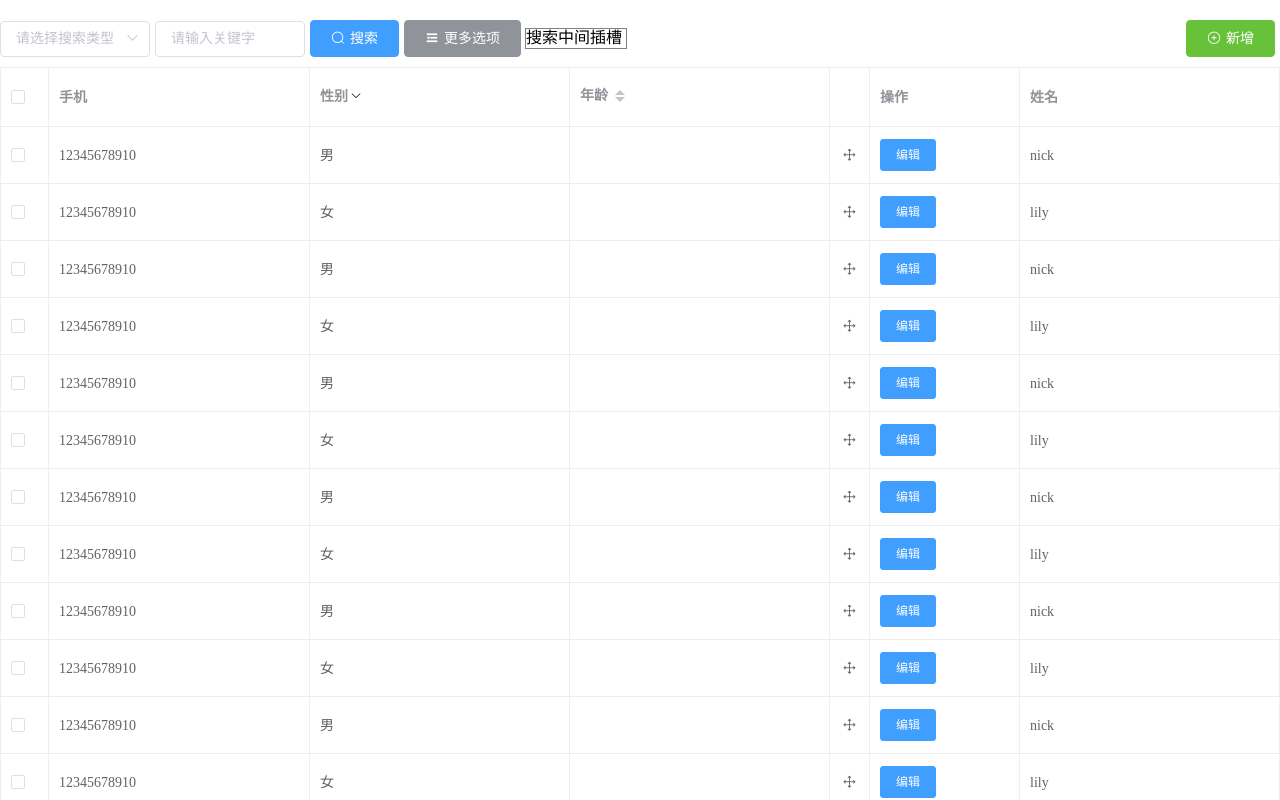
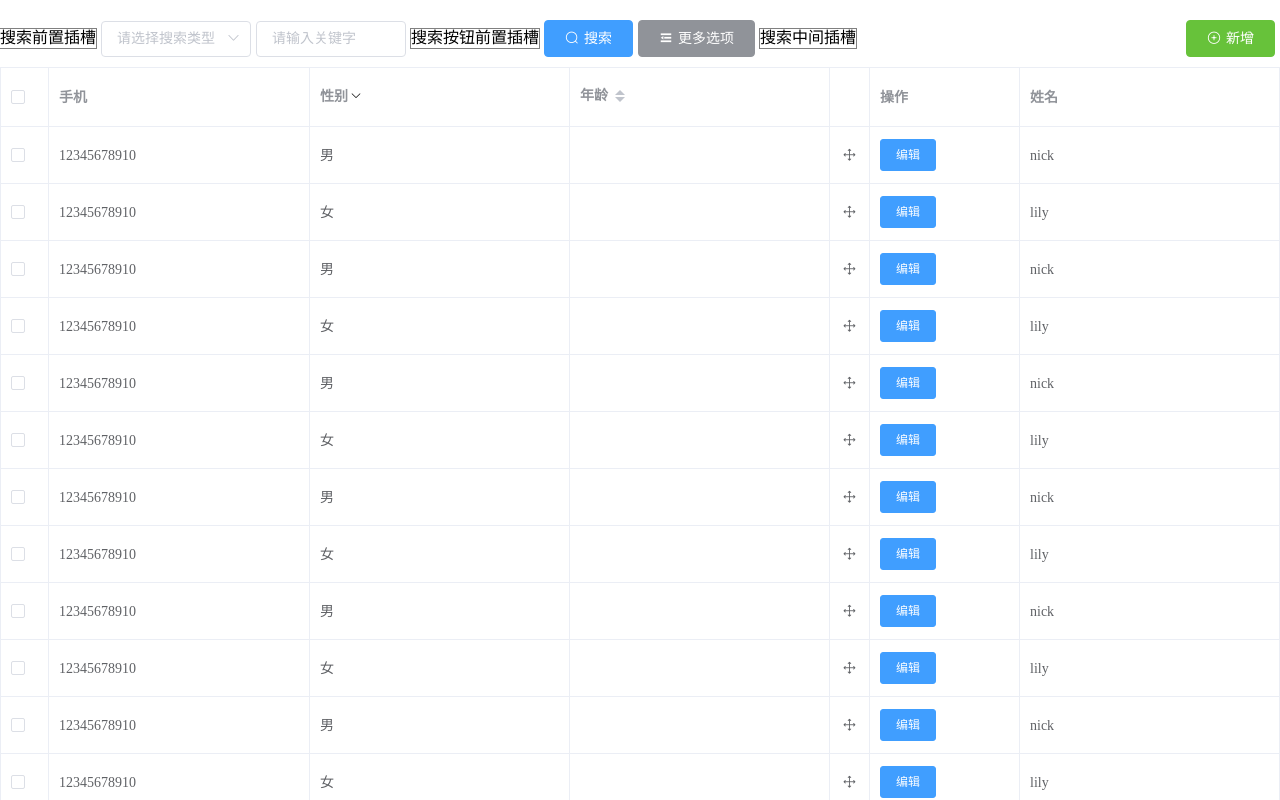
Before and after one commit to Nick742037091/simple-element, a Vue app: page / in a window 1280 px wide. Built offline with nearby package versions, Linux system fonts and the light colour scheme.

Commit message:
improvement: com-table组件新增前置插槽

```diff
--- a/examples/App.vue
+++ b/examples/App.vue
@@ -26,6 +26,12 @@
       @onAdd="showDialog = true"
       @onMoreSubmit="getList"
     >
+      <div slot="search-front" class="flex-row">
+        <div class="text-block">搜索前置插槽</div>
+      </div>
+      <div slot="search-before-search" class="flex-row">
+        <div class="text-block">搜索按钮前置插槽</div>
+      </div>
       <div slot="search-middle" class="flex-row">
         <div class="text-block">搜索中间插槽</div>
       </div>
@@ -157,7 +163,7 @@ export default {
 .search-middle {
 }
 .text-block {
-  width: 100px;
+  // width: 100px;
   outline: 1px solid gray;
 }
 </style>
--- a/packages/com-table/index.vue
+++ b/packages/com-table/index.vue
@@ -3,6 +3,10 @@
     <!-- 顶部搜索栏 -->
     <div v-if="showSearchBar" class="search-bar">
       <div class="left-block">
+        <div class="search-front">
+          <slot name="search-front" />
+        </div>
+
         <el-select
           v-if="showSearchBlock"
           v-model="searchKey"
@@ -28,6 +32,9 @@
           class="search-input"
           :size="controlSize"
         />
+        <div class="search-before-search">
+          <slot name="search-before-search" />
+        </div>
         <el-button
           v-if="showSearchBlock"
           type="primary"
@@ -44,9 +51,9 @@
           :size="controlSize"
           @click="showMore = !showMore"
         >更多选项</el-button>
-      </div>
-      <div class="search-middle">
-        <slot name="search-middle" />
+        <div class="search-middle">
+          <slot name="search-middle" />
+        </div>
       </div>
 
       <el-button
@@ -609,9 +616,11 @@ export default {
     }
   }
 
-  .search-middle {
-    margin-bottom: 10px;
+  .search-front,
+  .search-before-search {
+    margin-right: 5px;
   }
+
   .add-btn {
     margin-left: auto;
     margin-right: 5px;
```
